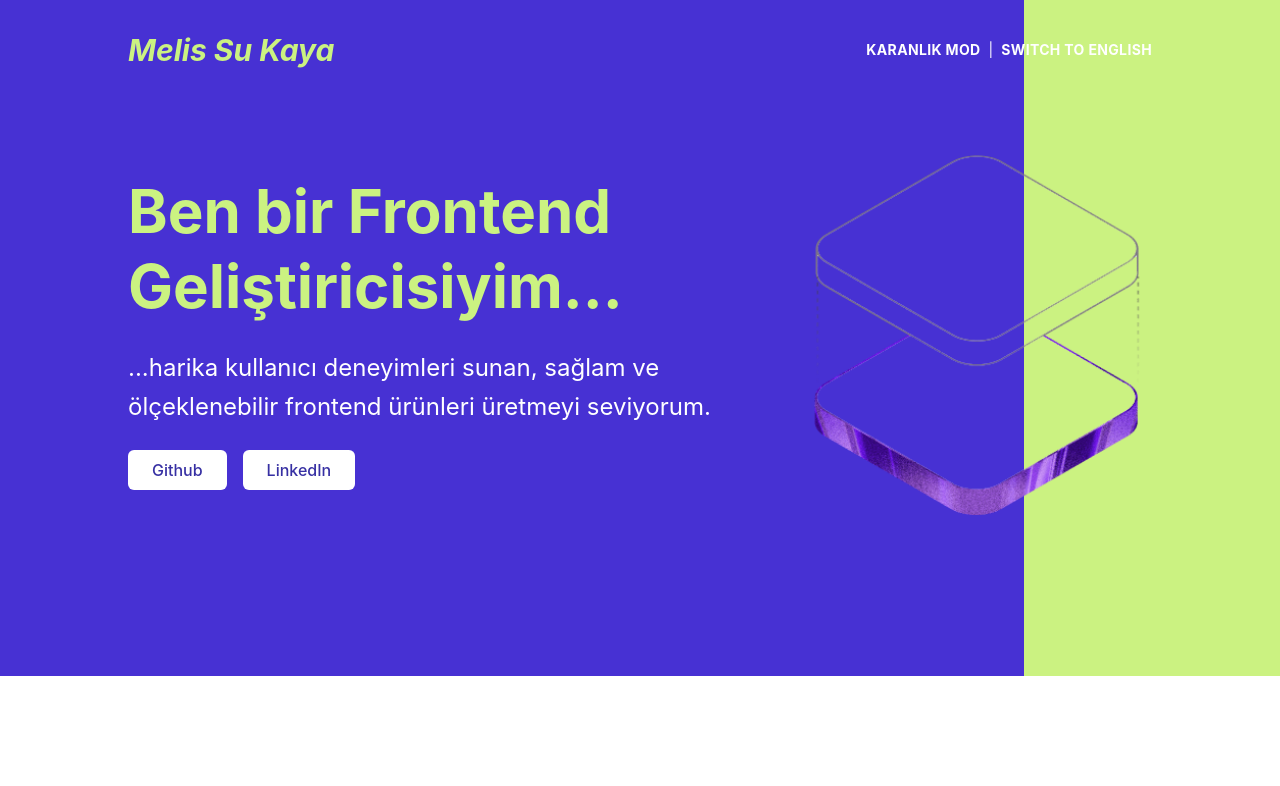
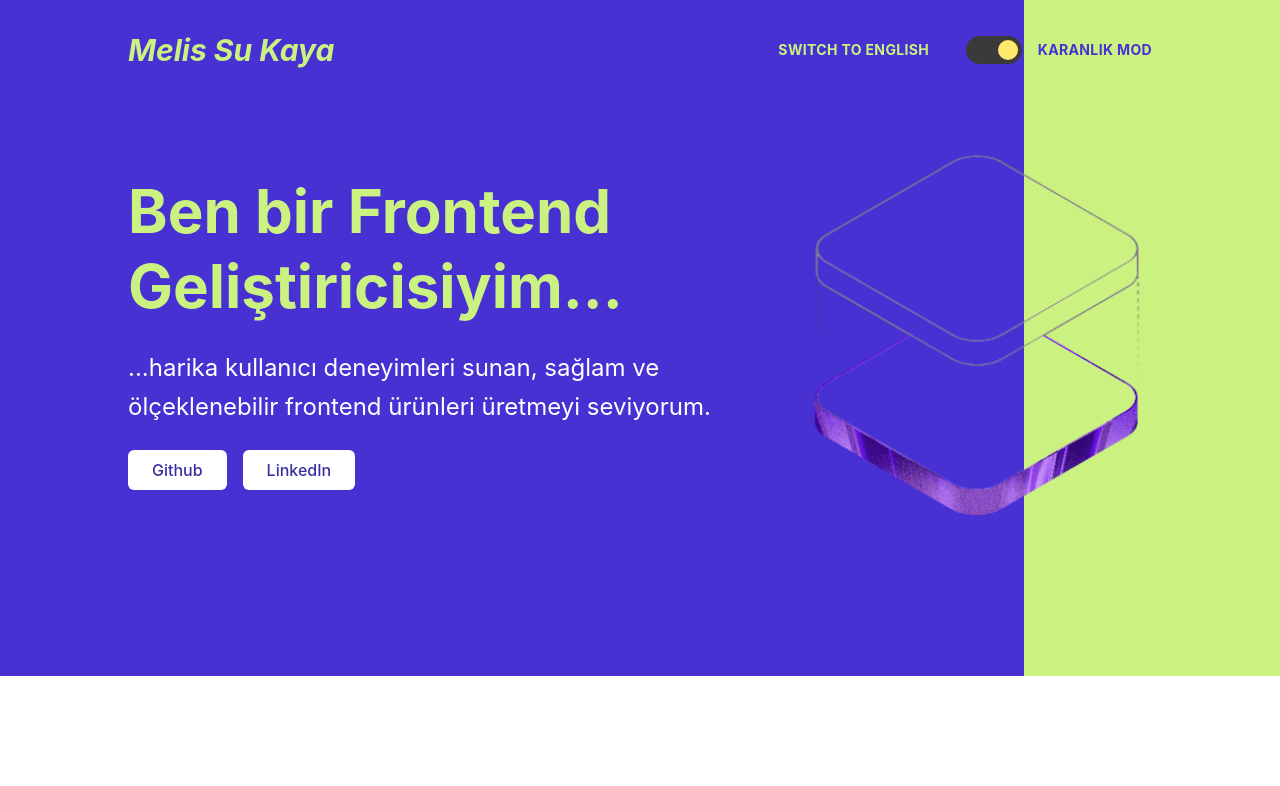
Before and after one commit to melissuki/kisisel-web-sitesi, a React (Vite) app: page / in a window 1280 px wide. Shown: the top 786 px of the page. Built offline with nearby package versions, Linux system fonts and the light colour scheme.

Commit message:
feat: add theme toggle and fix header colors

```diff
--- a/src/components/Header.jsx
+++ b/src/components/Header.jsx
@@ -8,13 +8,32 @@ export default function Header() {
       <h1 className="text-3xl font-bold italic text-[#CBF281]">
         {text.header.logo}
       </h1>
-            <div className="flex items-center gap-2 text-white text-sm">
-                <button onClick={toggleTheme} className="font-bold tracking-wide">
+      <div className="flex items-center gap-4 text-sm">
+        <button
+          onClick={toggleLang}
+          className="font-bold tracking-wide text-[#CBF281] dark:text-[#8F88FF]"
+        >
+          {text.header.langToggle}
+        </button>
+        <span className="text-[#4731D3] dark:text-white">|</span>
+        <button
+          onClick={toggleTheme}
+          aria-label="Tema değiştir"
+          className="w-14 h-7 rounded-full bg-[#3A3A3A] dark:bg-[#8F88FF] relative transition-colors"
+        >
+          <span
+            className={`absolute top-1 w-5 h-5 rounded-full flex items-center justify-center text-[10px] transition-all duration-300 ${
+              theme === "dark" ? "left-1 bg-transparent" : "left-8 bg-[#FFE86E]"
+            }`}
+          >
+            {theme === "dark" ? "🌙" : ""}
+          </span>
+        </button>
+        <button
+          onClick={toggleTheme}
+          className="font-bold tracking-wide text-[#4731D3] dark:text-[#D9D9D9]"
+        >
           {theme === "light" ? text.header.darkMode : text.header.lightMode}
-                </button>
-                <span>|</span>
-                <button onClick={toggleLang} className="font-bold tracking-wide">
-                    {text.header.langToggle}
         </button>
       </div>
     </header>
```
Lines whose indentation alone changed are shown as unchanged.
